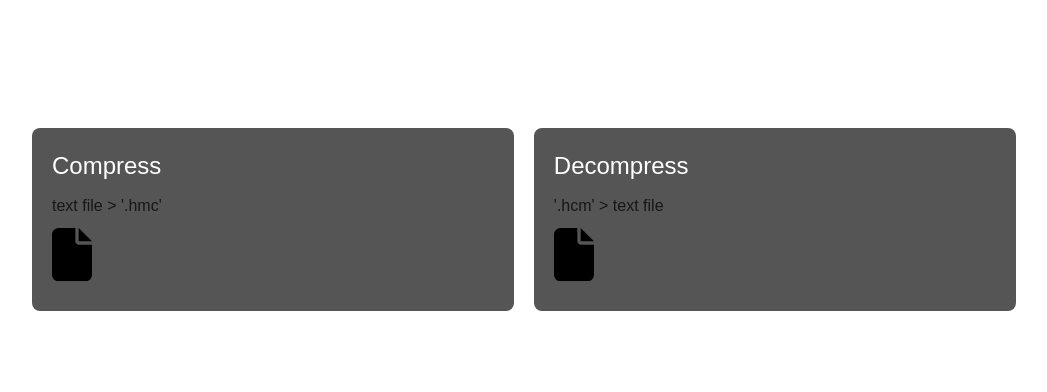
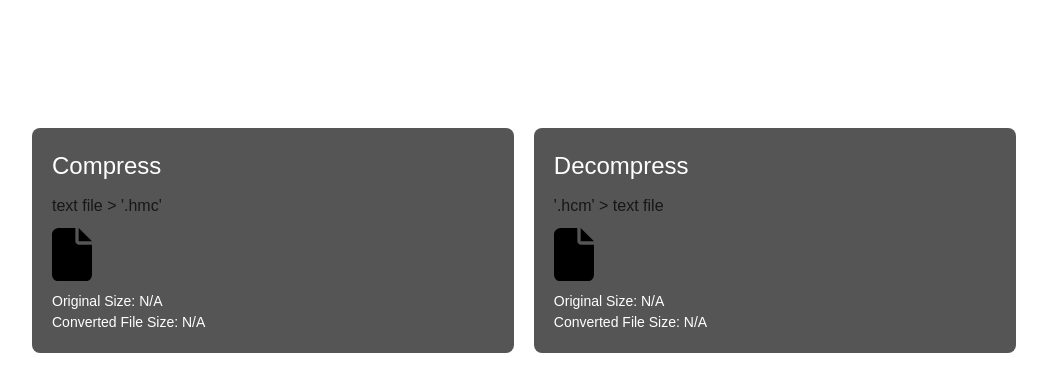
Before and after one commit to BengeeL/huffman-compression, a Next.js app: page / in a window 1280 px wide. Shown: the top 392 px of the page, without its empty margins (116-1163 px from the left). Built offline with nearby package versions, Linux system fonts and the light colour scheme.

Commit message:
Add File Size Details

```diff
--- a/src/app/pages/Home.tsx
+++ b/src/app/pages/Home.tsx
@@ -2,9 +2,12 @@
 
 import { HuffmanCompressor } from "../scripts/HuffmanCompressor/HuffmanCompressor";
 import { saveAs } from "file-saver";
-import React from "react";
+import React, { useState } from "react";
 
 const HomePage = () => {
+  const [originalSize, setOriginalSize] = useState<number | null>(null);
+  const [compressedSize, setCompressedSize] = useState<number | null>(null);
+
   //   ********** COMPRESSION **********
   const handleCompress = (
     text: string,
@@ -12,6 +15,7 @@ const HomePage = () => {
     originalFileExtension: string
   ) => {
     const compressed = HuffmanCompressor.compress(text, originalFileExtension);
+    setCompressedSize(compressed.length);
     saveCompressedFile(compressed, originalFileName);
   };
 
@@ -37,6 +41,7 @@ const HomePage = () => {
 
     const { text: decompressed, extension } =
       HuffmanCompressor.decompress(compressed);
+    setCompressedSize(compressed.length);
     saveDecompressedFile(decompressed, originalFileName, extension);
   };
 
@@ -58,6 +63,8 @@ const HomePage = () => {
     const file = event.target.files?.[0];
 
     if (file) {
+      setOriginalSize(file.size);
+
       const originalFileName = file.name.split(".").slice(0, -1).join(".");
       const originalFileExtension = file.name.split(".").pop() ?? "";
 
@@ -82,6 +89,15 @@ const HomePage = () => {
     }
   };
 
+  // Convert the file size to human-readable format
+  const formatBytes = (bytes: number) => {
+    if (bytes === 0) return "0 Bytes";
+    const k = 1024;
+    const sizes = ["Bytes", "KB", "MB", "GB", "TB"];
+    const i = Math.floor(Math.log(bytes) / Math.log(k));
+    return parseFloat((bytes / Math.pow(k, i)).toFixed(2)) + " " + sizes[i];
+  };
+
   //   ********** UI **********
   const renderFileUploadButton = (
     id: string,
@@ -90,6 +106,7 @@ const HomePage = () => {
     desc: string
   ) => (
     <div className='section'>
+      <div className='upload'>
         <h2>{label}</h2>
         <h3>{desc}</h3>
         <div
@@ -106,6 +123,18 @@ const HomePage = () => {
           style={{ display: "none" }}
           onChange={(e) => handleFileChange(e, isCompress)}
         />
+      </div>
+
+      <div className='file-size'>
+        <p>
+          Original Size:{" "}
+          {originalSize !== null ? formatBytes(originalSize) : "N/A"}
+        </p>
+        <p>
+          Converted File Size:{" "}
+          {compressedSize !== null ? formatBytes(compressedSize) : "N/A"}
+        </p>
+      </div>
     </div>
   );
 
```
Lines whose indentation alone changed are shown as unchanged.
